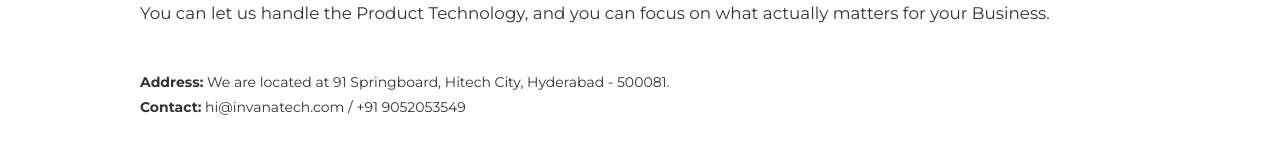
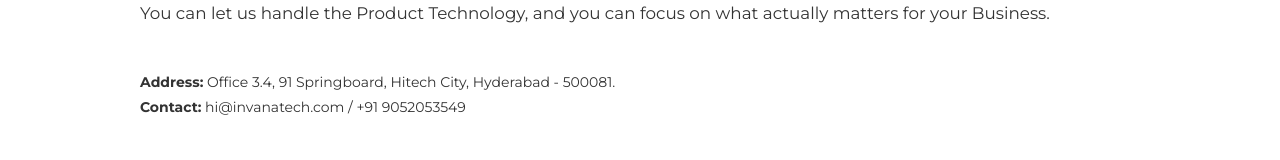
Before and after one commit to invana/invana.github.io, an Angular app: page / in a window 1280 px wide. Shown: the part 2806-2966 px from the top of the page. Built offline with nearby package versions, Linux system fonts and the light colour scheme.

Commit message:
address added

```diff
--- a/src/app/app.component.html
+++ b/src/app/app.component.html
@@ -164,7 +164,7 @@
         <!--<button class="btn btn-primary" (click)="showContact()" id="contact-btn">Get in touch</button>-->
         <!--<p id="contact-details"></p>-->
 
-        <p class="mt-5 mb-0"><strong>Address:</strong> We are located at 91 Springboard, Hitech City, Hyderabad - 500081. </p>
+        <p class="mt-5 mb-0"><strong>Address:</strong> Office 3.4, 91 Springboard, Hitech City, Hyderabad - 500081. </p>
         <p><strong>Contact:</strong> hi@invanatech.com / +91 9052053549 </p>
       </div>
       <div class="col-md-6">
```
